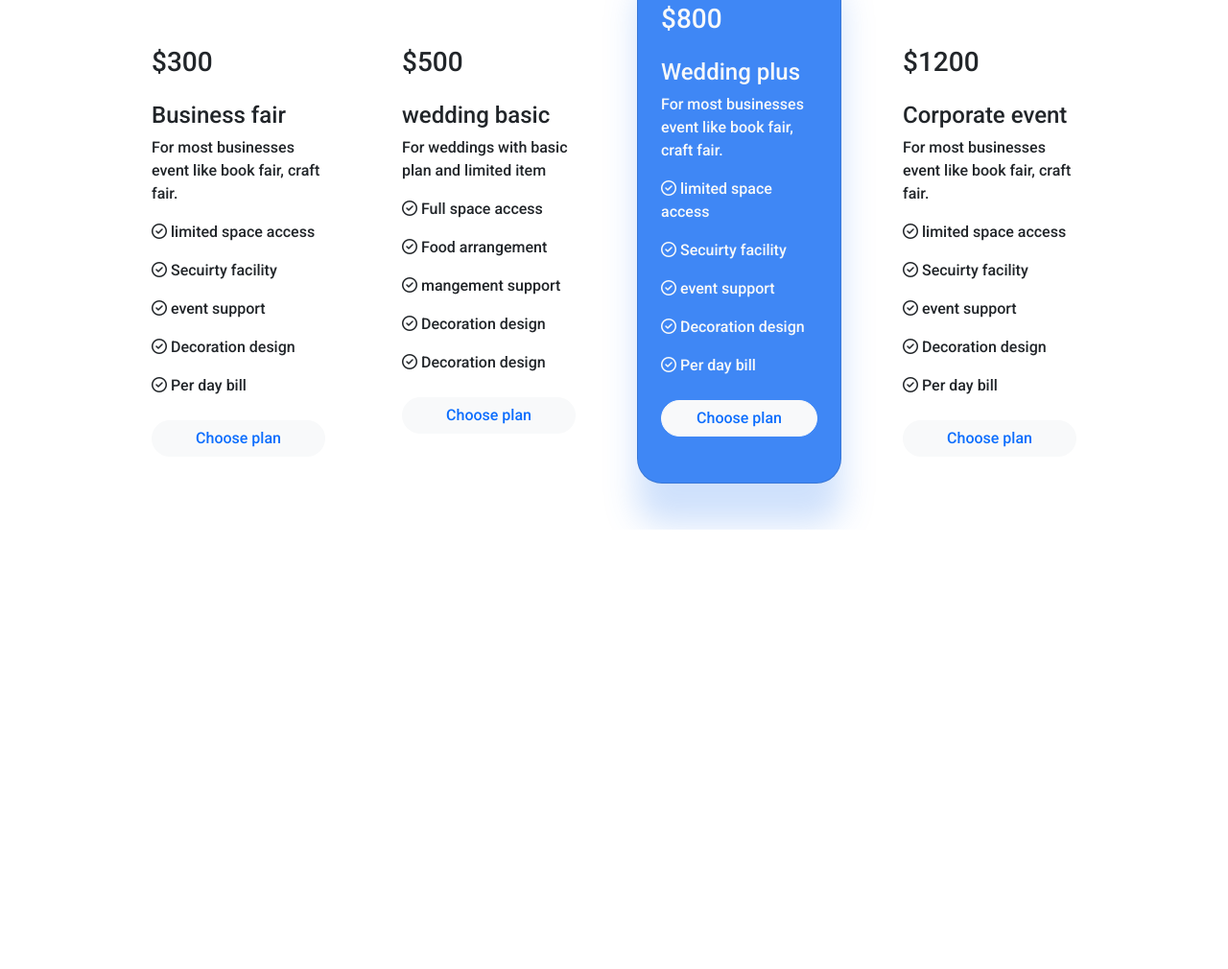
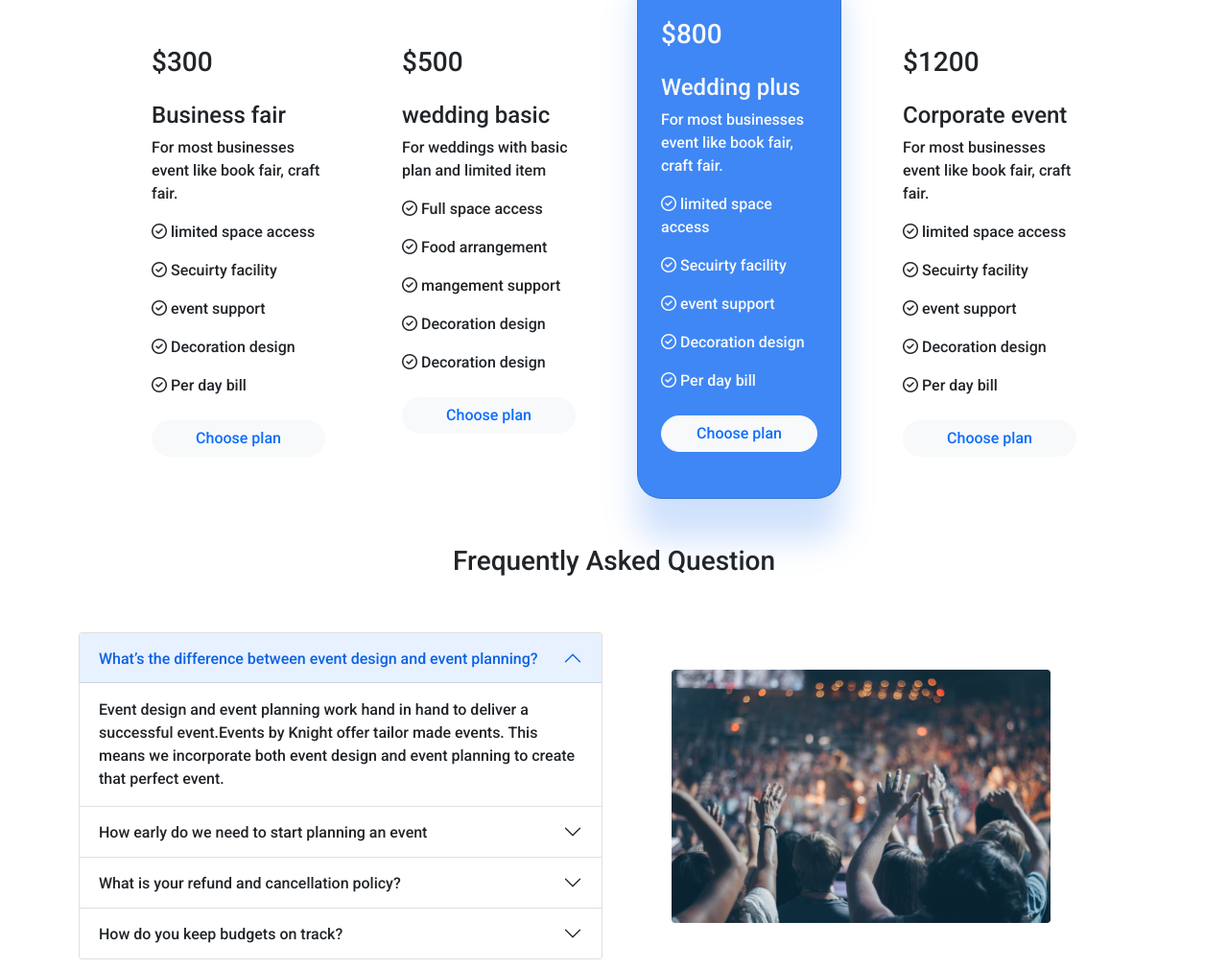
Before and after one commit to jahidhassan2424/apollo-convention-center, a plain HTML site: page index.html in a window 1280 px wide. Shown: the part 754-1764 px from the top of the page at 96% size. Before the commit the page ends 1306 px from the top, so only its background shows below. Drawn offline with Linux system fonts and the light colour scheme.

Commit message:
Accordian Section Added

```diff
--- a/index.html
+++ b/index.html
@@ -23,7 +23,6 @@
 
 <body style="font-family: 'Roboto', sans-serif;">
     <header>
-        <!-- As a heading -->
         <nav class="navbar navbar-light bg-light">
             <div class="container">
                 <span class="navbar-brand mb-0 h1 px-5 pb-4">Apollo Convention Center</span>
@@ -128,8 +127,9 @@
 
                     <div class=" card card-3  text-light p-4 "
                         style="background-color: rgb(63, 135, 245); border-radius: 26px;box-shadow: 0px 42px 34px rgba(63, 135, 245, 0.25); ">
-                        <span class="bg-danger w-25 text-center text-light"
-                            style=" border-radius: 50px; position: relative; margin-top:-40px; margin-left: auto; top:-500; ">Best</span>
+                        <span> <span class="position-absolute top-0  translate-middle badge rounded-pill bg-danger"
+                                style="right:10px ;">
+                                Best</span>
                             <div style="position: relative; top: -100; padding-top: 50px;">
 
                                 <h3 class="mb-4 ">$800</h3>
@@ -143,7 +143,8 @@
                                 <p><i class="far fa-check-circle"></i> Per day bill</p>
 
                             </div>
-                        <button class="btn btn-primary btn-light text-primary rounded-pill mt-2 mb-4" style="">Choose
+                            <button class="btn btn-primary btn-light text-primary rounded-pill mt-2 mb-4 w-100"
+                                style="">Choose
                                 plan</button>
                     </div>
 
@@ -164,6 +165,92 @@
                 </div>
             </div>
         </section>
+
+        <!-- 3rd Section -->
+        <section class="container">
+
+        </section>
+
+        <!-- FAQ Section -->
+        <section class="container ">
+            <h3 class="text-center my-5">Frequently Asked Question</h1>
+
+                <div class="row flex align-items-center ">
+                    <div class="col-lg-6 ">
+                        <div class="accordion" id="accordionExample">
+                            <div class="accordion-item">
+                                <h2 class="accordion-header" id="headingOne">
+                                    <button class="accordion-button" type="button" data-bs-toggle="collapse"
+                                        data-bs-target="#collapseOne" aria-expanded="true" aria-controls="collapseOne">
+                                        What’s the difference between event design and event planning?
+                                    </button>
+                                </h2>
+                                <div id="collapseOne" class="accordion-collapse collapse show"
+                                    aria-labelledby="headingOne" data-bs-parent="#accordionExample">
+                                    <div class="accordion-body">
+                                        Event design and event planning work hand in hand to deliver a successful
+                                        event.Events by Knight offer tailor made events. This means we incorporate both
+                                        event design and event planning to create that perfect event.
+                                    </div>
+                                </div>
+                            </div>
+                            <div class="accordion-item">
+                                <h2 class="accordion-header" id="headingTwo">
+                                    <button class="accordion-button collapsed" type="button" data-bs-toggle="collapse"
+                                        data-bs-target="#collapseTwo" aria-expanded="false" aria-controls="collapseTwo">
+                                        How early do we need to start planning an event
+                                    </button>
+                                </h2>
+                                <div id="collapseTwo" class="accordion-collapse collapse" aria-labelledby="headingTwo"
+                                    data-bs-parent="#accordionExample">
+                                    <div class="accordion-body">
+                                        Event design and event planning work hand in hand to deliver a successful
+                                        event.Events by Knight offer tailor made events. This means we incorporate both
+                                        event design and event planning to create that perfect event.
+                                    </div>
+                                </div>
+                            </div>
+                            <div class="accordion-item">
+                                <h2 class="accordion-header" id="headingThree">
+                                    <button class="accordion-button collapsed" type="button" data-bs-toggle="collapse"
+                                        data-bs-target="#collapseThree" aria-expanded="false"
+                                        aria-controls="collapseThree">
+                                        What is your refund and cancellation policy?
+                                    </button>
+                                </h2>
+                                <div id="collapseThree" class="accordion-collapse collapse"
+                                    aria-labelledby="headingThree" data-bs-parent="#accordionExample">
+                                    <div class="accordion-body">
+                                        Event design and event planning work hand in hand to deliver a successful
+                                        event.Events by Knight offer tailor made events. This means we incorporate both
+                                        event design and event planning to create that perfect event.
+                                    </div>
+                                </div>
+                            </div>
+                            <div class="accordion-item">
+                                <h2 class="accordion-header" id="headingThree">
+                                    <button class="accordion-button collapsed" type="button" data-bs-toggle="collapse"
+                                        data-bs-target="#collapseThree" aria-expanded="false"
+                                        aria-controls="collapseThree">
+                                        How do you keep budgets on track?
+                                    </button>
+                                </h2>
+                                <div id="collapseThree" class="accordion-collapse collapse"
+                                    aria-labelledby="headingThree" data-bs-parent="#accordionExample">
+                                    <div class="accordion-body">
+                                        Event design and event planning work hand in hand to deliver a successful
+                                        event.Events by Knight offer tailor made events. This means we incorporate both
+                                        event design and event planning to create that perfect event.
+                                    </div>
+                                </div>
+                            </div>
+                        </div>
+                    </div>
+                    <div class="col-lg-6">
+                        <img class="p-5" width="90%" src="images/people.png" alt="Image of a group of people.">
+                    </div>
+                </div>
+        </section>
     </main>
     <footer>
 
```
Lines whose indentation alone changed are shown as unchanged.
